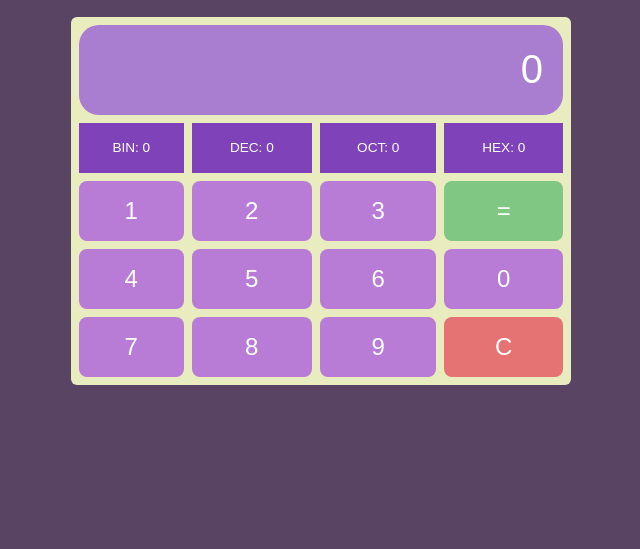
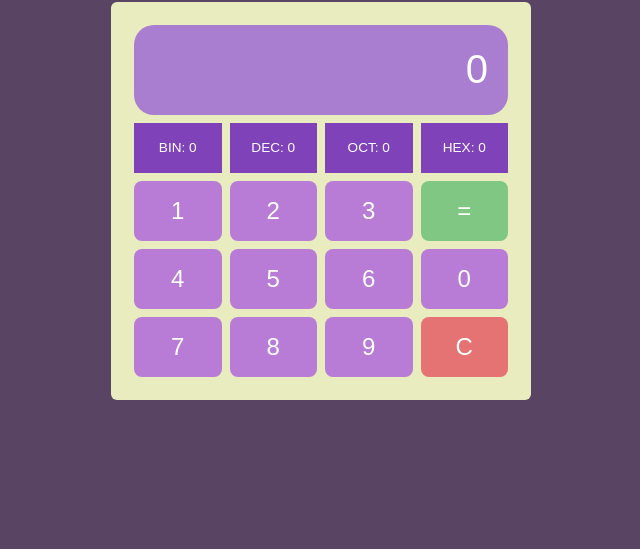
Before and after one commit to Tay1306/CalculadoraBases, a plain HTML site: page index.html in a window 1280 px wide. Shown: the part 267-816 px from the top of the page, without its empty margins (319-959 px from the left). Drawn offline with Linux system fonts and the light colour scheme.

Commit message:
Refactor calculator layout and styling
Updated layout and styles of the calculator interface.

```diff
--- a/index.html
+++ b/index.html
@@ -23,15 +23,17 @@
         }
 
         .calculadoraContainer {
-            max-width: 500px;
+            max-width: 420px;
             width: 100%;
             background-color: #e9ecbe;
+            padding: 15px;
             border-radius: 6px;
         }
 
         table {
             width: 100%;
             border-spacing: 8px;
+            table-layout: fixed;
         }
 
         .visor {
@@ -75,7 +77,7 @@
             white-space: nowrap;
         }
 
-        @media (max-width: 480px) {
+        @media (max-width: 400px) {
             .visor {
                 font-size: 1.8rem;
                 height: 70px;
```
